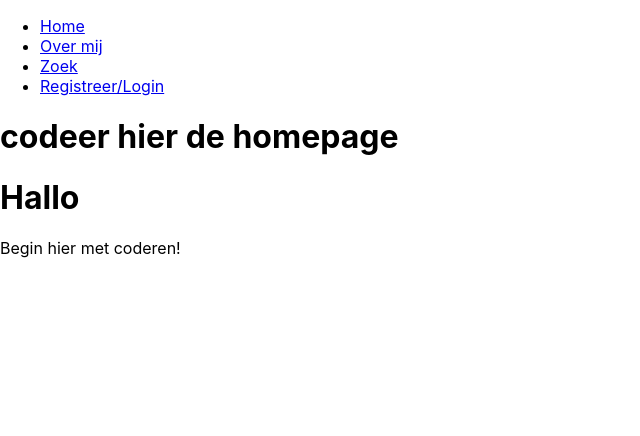
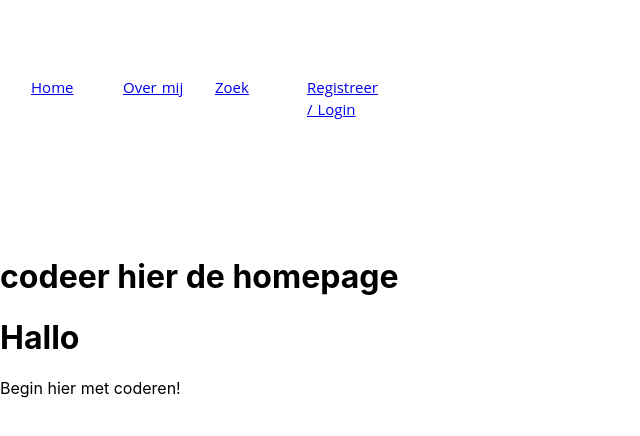
Before and after one commit to opesnoir/eindopdrachtfrontend2022-MirreCicilia-JubileeBibleApp, a React (Create React App) app: page / in a window 1280 px wide. Shown: the top 436 px of the page, without its empty margins (0-640 px from the left). Built offline with nearby package versions, Linux system fonts and the light colour scheme.

Commit message:
navigatiebar styling toegepast: lettertype, flexdirection

```diff
--- a/src/components/navigation/NavBar.jsx
+++ b/src/components/navigation/NavBar.jsx
@@ -1,6 +1,7 @@
 import React from "react";
 import {NavLink} from "react-router-dom";
 import "./NavBar.module.css";
+import JubileeLogo from "../../assets/JubileeBibleApp-transparant.png";
 
 const NavBar = ({auth}) => {
 
@@ -10,14 +11,17 @@ const NavBar = ({auth}) => {
 
     return (
         <>
-            <nav>
-                <ul>
+            <nav className="navbar">
+                <div className="navbar-container">
+                <ul className="navbar-content">
                     <li><NavLink to="/" className={navLink}>Home</NavLink></li>
                     <li><NavLink to="/about-me" className={navLink}>Over mij</NavLink></li>
+                    {/*<img className="navbar-logo" src={JubileeLogo} alt="Jubilee BibleApp Logo"/>*/}
                     <li><NavLink to="/search-page-term" className={navLink}>Zoek</NavLink></li>
-                    <li><NavLink to="/registration" className={navLink}>Registreer/Login</NavLink></li>
+                    <li><NavLink to="/registration" className={navLink}>Registreer / Login</NavLink></li>
                     {auth && <li><NavLink to="/profile-page" className={navLink}>Profielpagina</NavLink></li>}
                 </ul>
+                </div>
             </nav>
         </>
     );
--- a/src/components/navigation/NavBar.module.css
+++ b/src/components/navigation/NavBar.module.css
@@ -0,0 +1,39 @@
+@import url('https://fonts.googleapis.com/css2?family=Open+Sans&display=swap')
+/*Kleurenpallet:
+Indigo dye: #1D3D54 */
+
+.navbar-container{
+    height: 100px;
+    width: 1512px;
+    max-width: 100%;
+    display: block;
+    box-sizing: border-box;
+    font-size: 16px;
+    line-height: 22px;
+    text-decoration: none solid #1D3D54;
+    font-family: 'Open Sans', sans-serif;
+    margin: 2rem auto;
+    background-color: white;
+    outline: #1D3D54 dashed 1px;
+}
+
+ul{
+    padding: 20px;
+    list-style-type: none;
+    display: flex;
+    flex-direction: row;
+}
+
+li{
+    display: flex;
+    flex-direction: row;
+    font-family: 'Open Sans', sans-serif;
+    font-size: 15px;
+    line-height: 22px;
+    text-decoration: none solid #1D3D54;
+    word-spacing: 1px;
+    text-align: left;
+    height: 100px;
+    width: 70px;
+    padding: 40px 11px 40px 11px;
+}
```
Also changed, not shown: src/assets/Jubilee-transparanteactergrond.png (deleted), src/assets/JubileeBibleApp-transparant.png (renamed from src/assets/My project-1.png).
